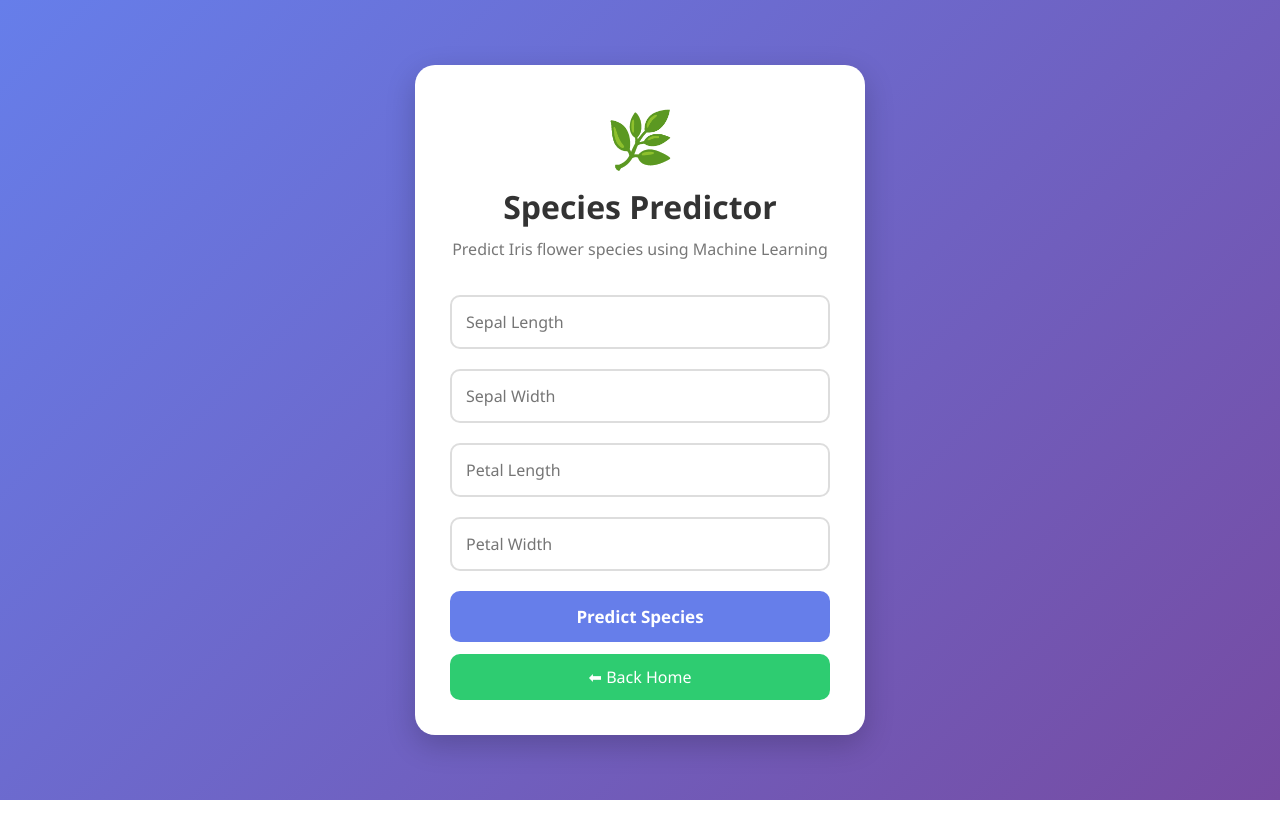
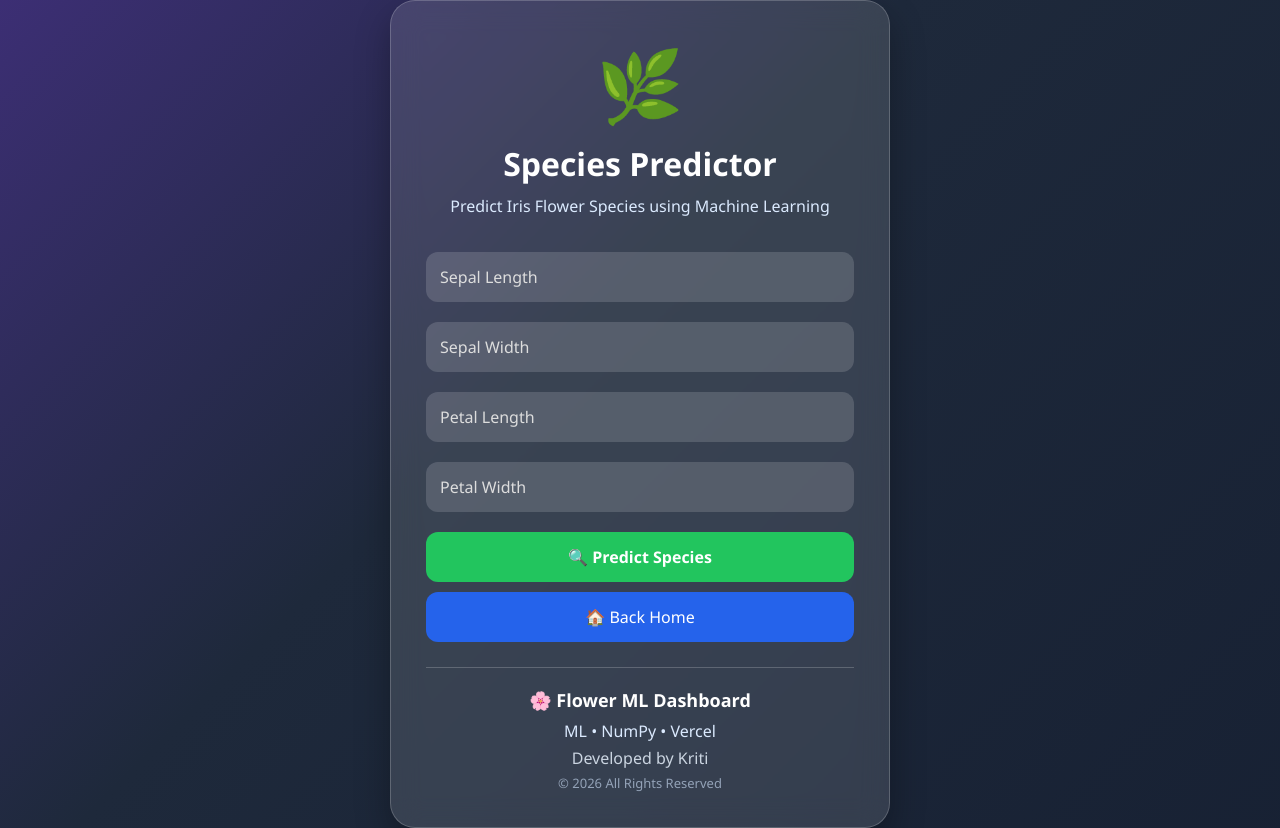
Before and after one commit to Kriti1013/flower-intelligence-system, a Flask app: page /species in a window 1280 px wide. Before the commit the page ends 800 px from the top, so only its background shows below. Run offline with Flask 3, Linux system fonts and the light colour scheme; parts of the project's set-up code (start-up, migrations or seed data) failed here and were passed over.

Commit message:
Add premium  UI

```diff
--- a/templates/species.html
+++ b/templates/species.html
@@ -15,41 +15,44 @@
 }
 
 body{
-            height:100vh;
+    min-height:100vh;
     display:flex;
     justify-content:center;
     align-items:center;
-            background:linear-gradient(135deg,#667eea,#764ba2);
+    background:linear-gradient(-45deg,#0f172a,#1e293b,#7c3aed,#2563eb);
+    background-size:400% 400%;
+    animation:gradient 12s ease infinite;
+}
+
+@keyframes gradient{
+    0%{background-position:0% 50%;}
+    50%{background-position:100% 50%;}
+    100%{background-position:0% 50%;}
 }
 
 .container{
-            background:white;
-            width:450px;
+    width:500px;
     padding:35px;
-            border-radius:20px;
-            box-shadow:0 10px 30px rgba(0,0,0,0.2);
+    border-radius:25px;
+    background:rgba(255,255,255,0.12);
+    backdrop-filter:blur(15px);
+    border:1px solid rgba(255,255,255,0.2);
+    color:white;
     text-align:center;
-            animation:fadeIn 0.8s ease;
+    box-shadow:0 15px 35px rgba(0,0,0,0.3);
 }
 
-        @keyframes fadeIn{
-            from{
-                opacity:0;
-                transform:translateY(20px);
-            }
-            to{
-                opacity:1;
-                transform:translateY(0);
-            }
+.icon{
+    font-size:70px;
+    margin-bottom:10px;
 }
 
 h1{
-            color:#333;
     margin-bottom:10px;
 }
 
 .subtitle{
-            color:#777;
+    color:#dbeafe;
     margin-bottom:25px;
 }
 
@@ -57,66 +60,89 @@
     width:100%;
     padding:14px;
     margin:10px 0;
-            border:2px solid #ddd;
-            border-radius:10px;
+    border:none;
+    border-radius:12px;
+    background:rgba(255,255,255,0.15);
+    color:white;
     font-size:16px;
-            transition:0.3s;
+}
+
+input::placeholder{
+    color:#ddd;
 }
 
 input:focus{
-            border-color:#667eea;
     outline:none;
+    background:rgba(255,255,255,0.25);
 }
 
 .predict-btn{
     width:100%;
     padding:14px;
     border:none;
-            border-radius:10px;
-            background:#667eea;
+    border-radius:12px;
+    background:#22c55e;
     color:white;
-            font-size:17px;
+    font-size:16px;
     font-weight:bold;
     cursor:pointer;
-            transition:0.3s;
     margin-top:10px;
 }
 
 .predict-btn:hover{
-            background:#5563d6;
-            transform:translateY(-2px);
+    background:#16a34a;
 }
 
 .home-btn{
     width:100%;
-            padding:12px;
+    padding:14px;
     border:none;
-            border-radius:10px;
-            background:#2ecc71;
+    border-radius:12px;
+    background:#2563eb;
     color:white;
     font-size:16px;
     cursor:pointer;
-            margin-top:12px;
+    margin-top:10px;
 }
 
 .home-btn:hover{
-            background:#27ae60;
+    background:#1d4ed8;
 }
 
 .result{
-            margin-top:25px;
+    margin-top:20px;
     padding:15px;
     border-radius:12px;
-            background:#f8f9ff;
-            border-left:5px solid #667eea;
+    background:rgba(255,255,255,0.15);
     font-size:22px;
     font-weight:bold;
-            color:#333;
 }
 
-        .flower{
-            font-size:55px;
-            margin-bottom:10px;
+footer{
+    margin-top:25px;
+    padding-top:20px;
+    border-top:1px solid rgba(255,255,255,0.2);
+}
+
+.footer-title{
+    font-size:18px;
+    font-weight:bold;
+    margin-bottom:8px;
+}
+
+.footer-tech{
+    color:#dbeafe;
+    margin-bottom:5px;
+}
+
+.footer-author{
+    color:#cbd5e1;
+    margin-bottom:5px;
+}
+
+.footer-copy{
+    color:#94a3b8;
+    font-size:13px;
 }
 
 </style>
@@ -126,46 +152,42 @@
 
 <div class="container">
 
-    <div class="flower">🌿</div>
+<div class="icon">🌿</div>
 
 <h1>Species Predictor</h1>
 
 <p class="subtitle">
-        Predict Iris flower species using Machine Learning
+Predict Iris Flower Species using Machine Learning
 </p>
 
 <form action="/predict_species" method="POST">
 
-        <input
-            type="number"
+<input type="number"
 step="0.01"
 name="sepal_length"
 placeholder="Sepal Length"
 required>
 
-        <input
-            type="number"
+<input type="number"
 step="0.01"
 name="sepal_width"
 placeholder="Sepal Width"
 required>
 
-        <input
-            type="number"
+<input type="number"
 step="0.01"
 name="petal_length"
 placeholder="Petal Length"
 required>
 
-        <input
-            type="number"
+<input type="number"
 step="0.01"
 name="petal_width"
 placeholder="Petal Width"
 required>
 
 <button class="predict-btn" type="submit">
-            Predict Species
+🔍 Predict Species
 </button>
 
 </form>
@@ -178,9 +200,29 @@
 
 <a href="/">
 <button class="home-btn">
-            ⬅ Back Home
+🏠 Back Home
 </button>
 </a>
+
+<footer>
+
+<div class="footer-title">
+🌸 Flower ML Dashboard
+</div>
+
+<div class="footer-tech">
+ML • NumPy • Vercel
+</div>
+
+<div class="footer-author">
+Developed by Kriti
+</div>
+
+<div class="footer-copy">
+© 2026 All Rights Reserved
+</div>
+
+</footer>
 
 </div>
 
```
Also changed, not shown: templates/index.html (+89 -42 lines), templates/petal_length.html (+93 -50 lines). Lines whose indentation alone changed are shown as unchanged.
